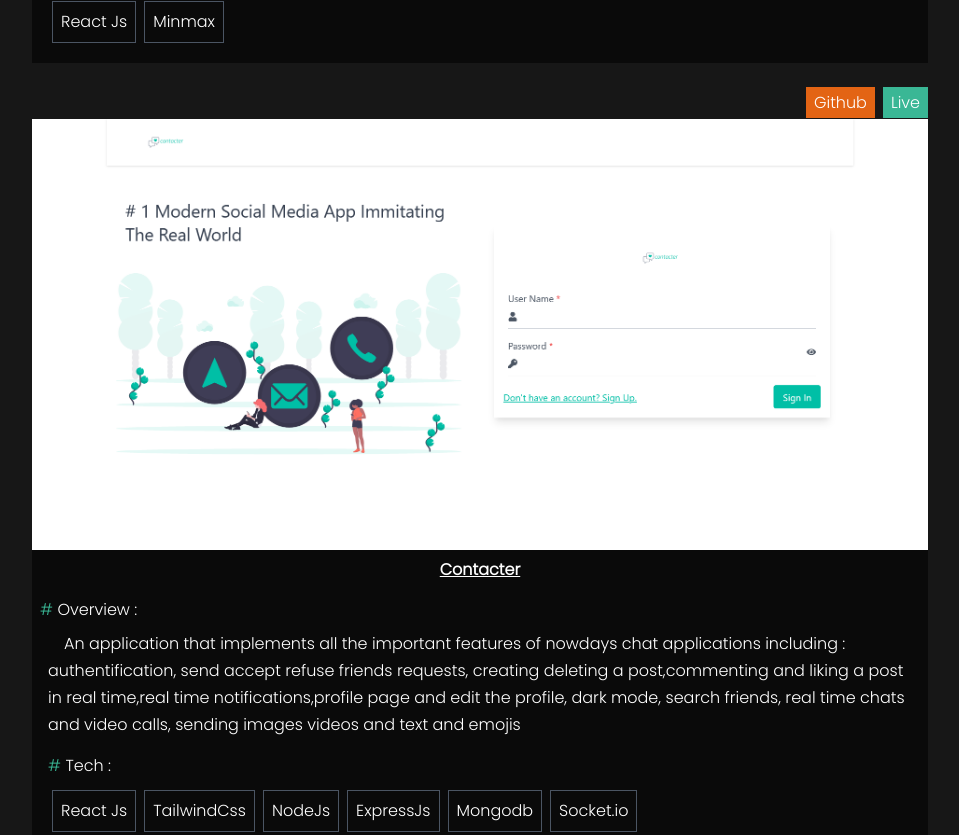
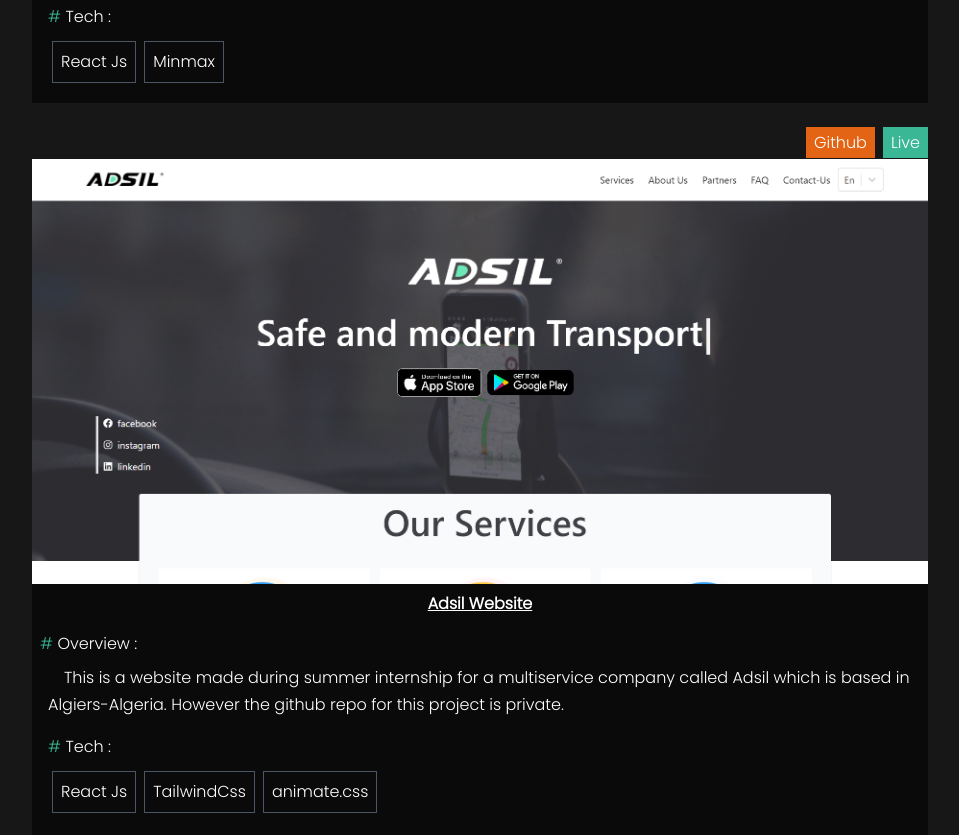
Before and after one commit to AkliYalaoui/AkliYalaouiPortfolio, a React (Create React App) app: page / in a window 1280 px wide. Shown: the part 3025-3860 px from the top of the page, without its empty margins (160-1119 px from the left). Built offline with nearby package versions, Linux system fonts and the light colour scheme.

Commit message:
updated project section-added new project

```diff
--- a/src/Projects.js
+++ b/src/Projects.js
@@ -5,11 +5,17 @@
     live: "https://tic-tac-toe-ia.netlify.app/",
     title: "Tic Tac Toe Ai",
     overview:
-      "This is the tic tac toe game, with difficulty levels, the Ai supposes that the human is playing optimally and in worse cases it will try to get a tie. The hard level corresponds to depth 4 while performing the Depth first search in the minmax algorithm",
-    tech: [
-      "React Js",
-      "Minmax"
-    ],
+      "This is the tic tac toe game, with difficulty levels, the Ai supposes that the human is playing optimally and in worse cases it will try to get a tie. The hard level corresponds to depth 4 while performing the Depth first search in the minmax algorithm.",
+    tech: ["React Js", "Minmax"],
+  },
+  {
+    image: "./assets/project5/main.png",
+    github: "#",
+    live: "https://adsil.netlify.app/",
+    title: "Adsil website",
+    overview:
+      "This is a website made during summer internship for a multiservice company called Adsil which is based in Algiers-Algeria.   However the github repo for this project is private.",
+    tech: ["React Js", "TailwindCss", "animate.css"],
   },
   {
     image: "./assets/project1/main2.png",
@@ -17,7 +23,7 @@
     live: "https://contacter-app.netlify.app",
     title: "Contacter",
     overview:
-      "An application that implements all the important features of nowdays chat applications including : authentification, send accept refuse friends requests, creating deleting a post,commenting and liking a post in real time,real time notifications,profile page and edit the profile, dark mode, search friends, real time chats and video calls, sending images videos and text and emojis",
+      "An application that implements all the important features of nowdays chat applications including : authentification, send accept refuse friends requests, creating deleting a post,commenting and liking a post in real time,real time notifications,profile page and edit the profile, dark mode, search friends, real time chats and video calls, sending images videos and text and emojis.",
     tech: [
       "React Js",
       "TailwindCss",
@@ -33,7 +39,7 @@
     live: "https://cryptocurreny.netlify.app/",
     title: "My crypto",
     overview:
-      "This app provides all the informations about all the cryptocurrencies including latest news, exchanges, details and much more",
+      "This app provides all the informations about all the cryptocurrencies including latest news, exchanges, details and much more.",
     tech: ["React Js", "antDesign", "Redux", "chart.js", "RapidApi"],
   },
   {
@@ -41,7 +47,7 @@
     github: "https://github.com/AkliYalaoui/Abdelbassit-portfolio",
     live: "https://abdelbassit.netlify.app/",
     title: "Abdelbassit",
-    overview: "This is a portfolio for a flutter developer",
+    overview: "This is a portfolio for a flutter developer.",
     tech: ["React Js", "TailwindCss", "typewriter-effect"],
   },
 ];
--- a/src/components/Projects.js
+++ b/src/components/Projects.js
@@ -8,7 +8,7 @@
       <div id="Projects" className="p-10"></div>
       <div className="py-4 px-10 text-white">
         <Title title="projects" />
-        <section className="p-3">
+        <section className="p-3 mt-10">
           {projects.map((project, id) => (
             <ProjectItem
               key={id}
```
Also changed, not shown: public/assets/project5/main.png (added).
